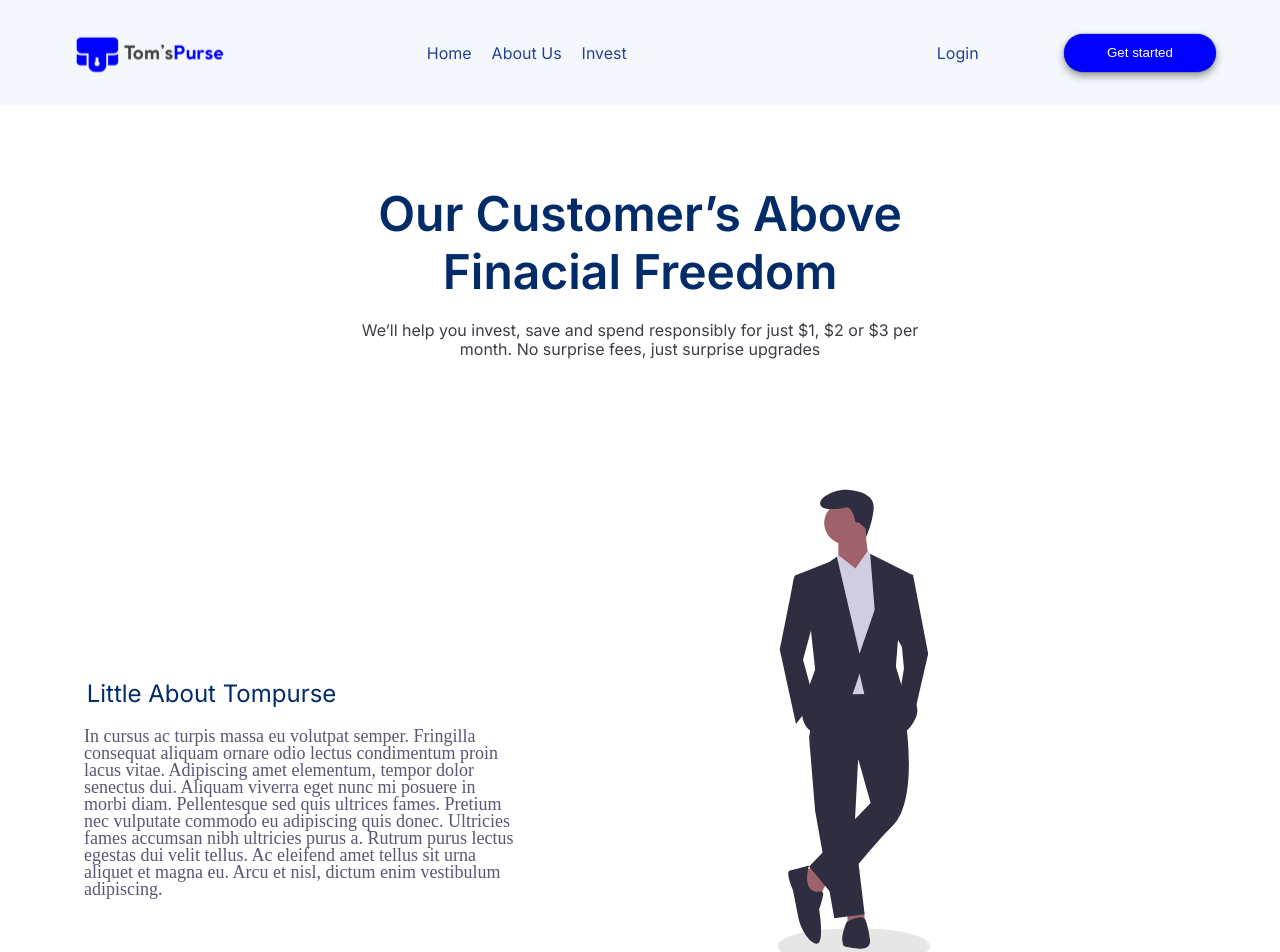
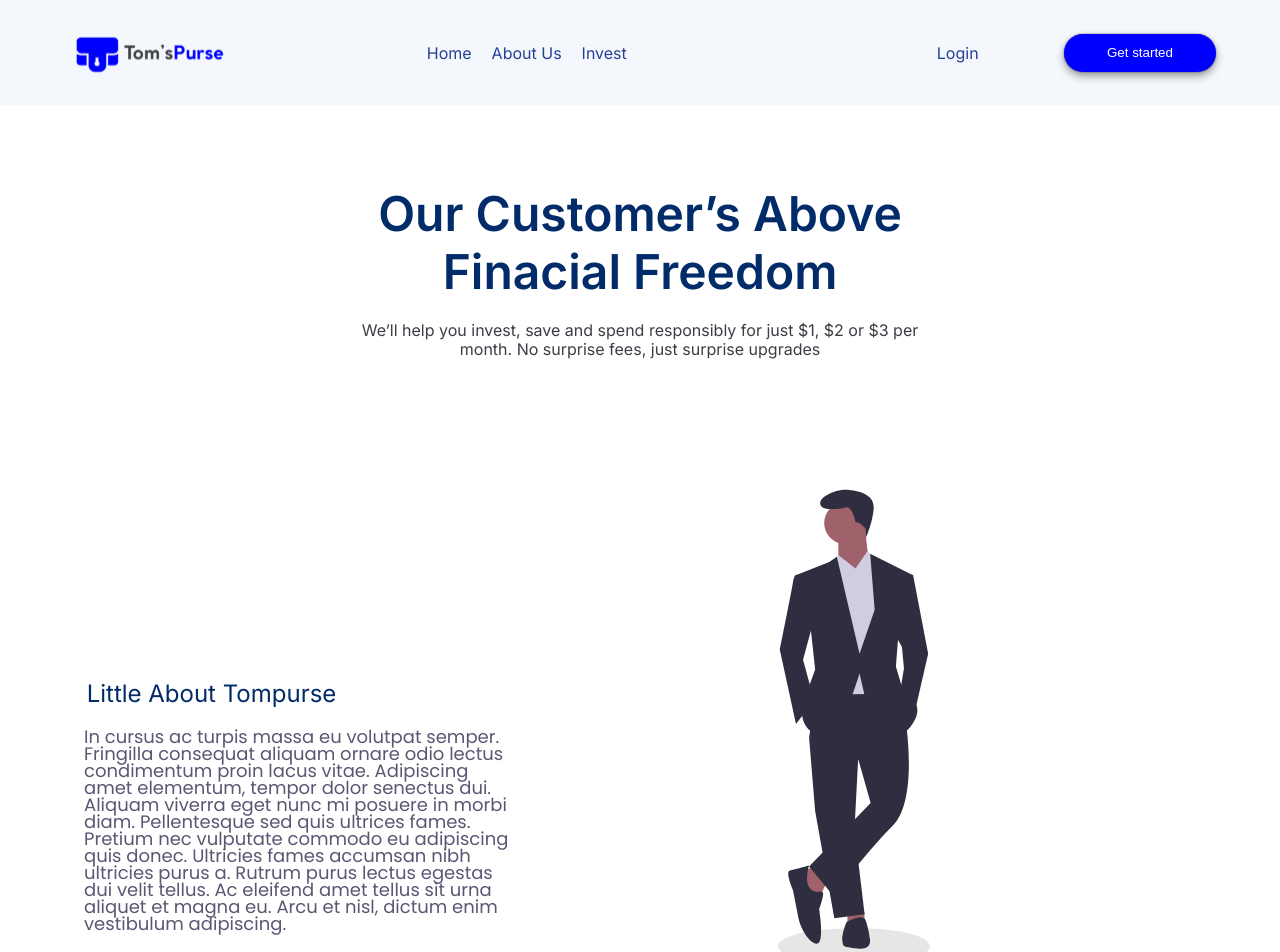
Before and after one commit to Effionggodwinnsikan/tompurse, a React (Create React App) app: page /about in a window 1280 px wide. Shown: the top 952 px of the page. Built offline with nearby package versions, Linux system fonts and the light colour scheme.

Commit message:
tompurse

```diff
--- a/src/pages/About/About.css
+++ b/src/pages/About/About.css
@@ -60,7 +60,7 @@
 .introb1>p{
     font-size:18px;
     font-weight:400;
-    font-family:"Gotham pro";
+    font-family:"poppins";
     font-style:normal;
     line-height:17px;
     width: 433px;
```
